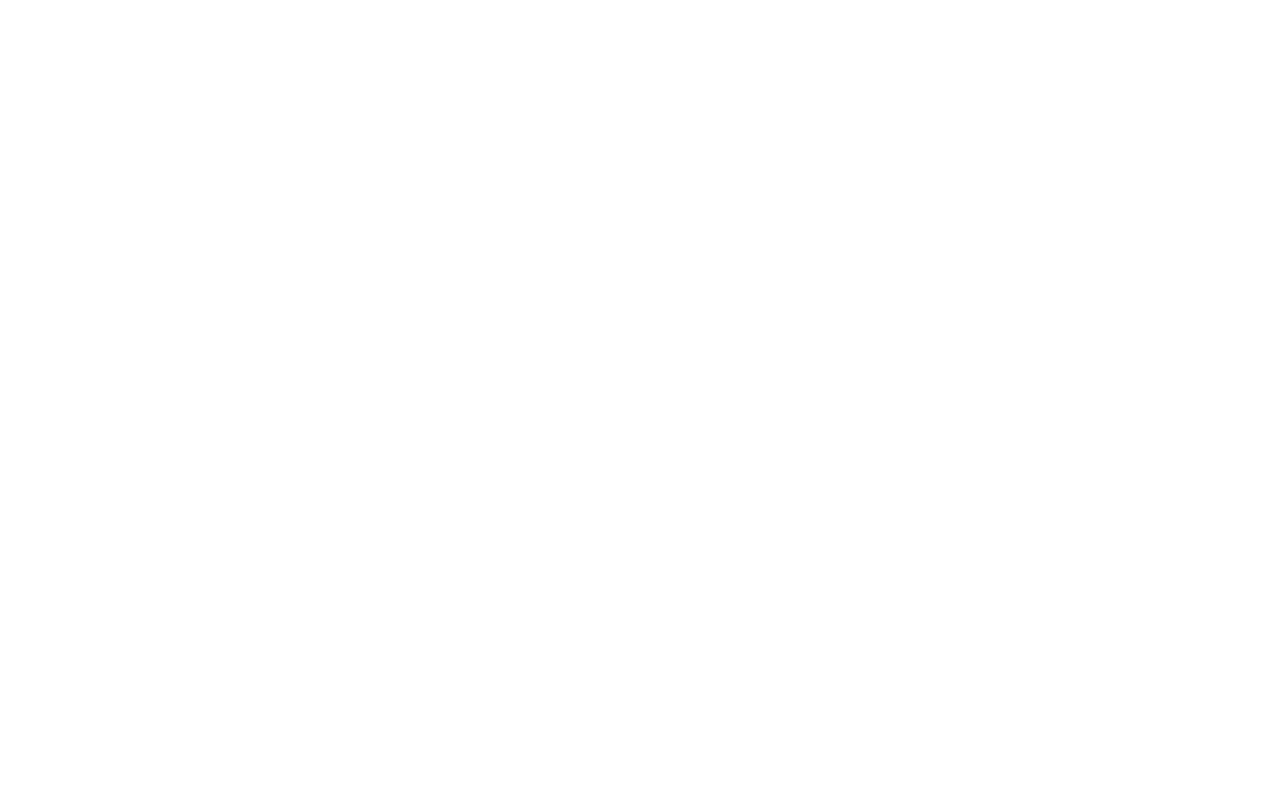
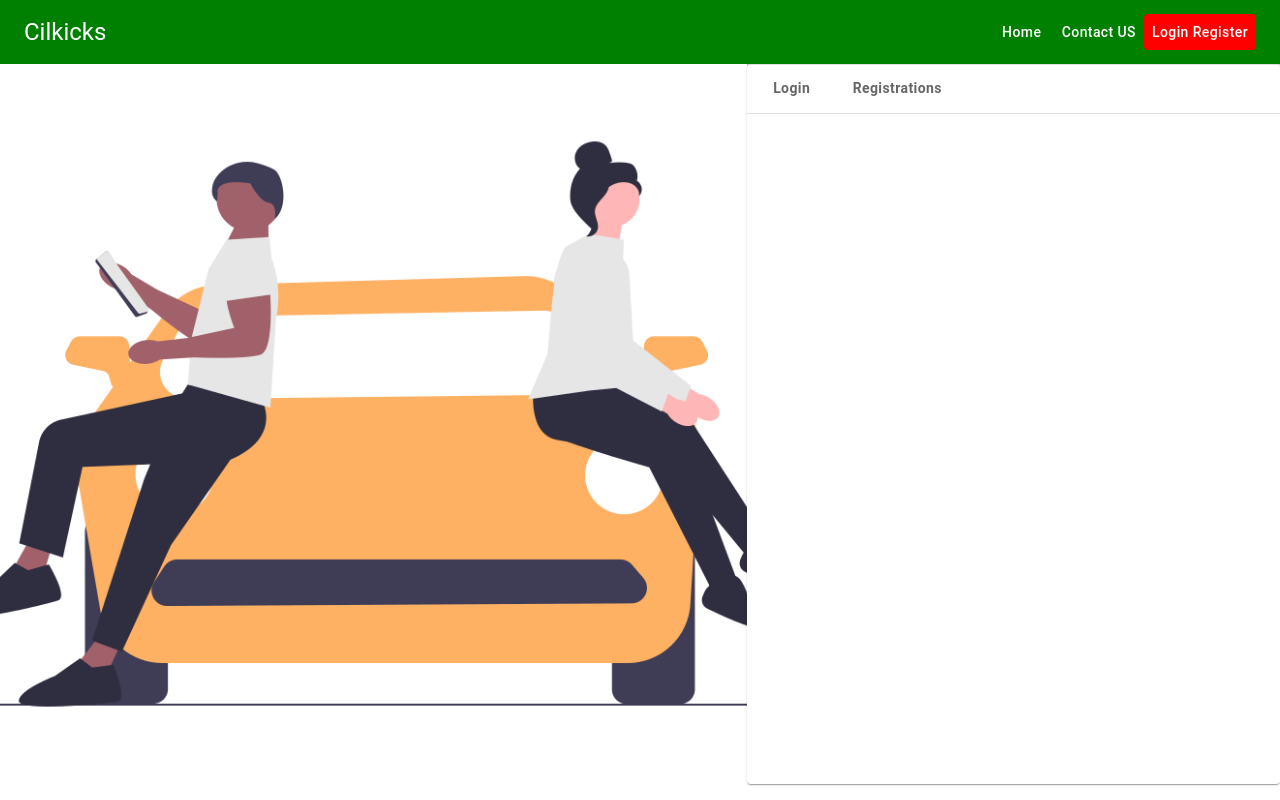
Before and after one commit to cecililu/loginfrontendinreact, a React (Create React App) app: page /login in a window 1280 px wide. Before the commit this address had no page. Built offline with nearby package versions, Linux system fonts and the light colour scheme.

Commit message:
login register page

```diff
--- a/src/App.js
+++ b/src/App.js
@@ -3,6 +3,7 @@
 import { Layout } from "./Components/pages/Layout";
 import { Home } from "./Components/pages/Home";
 import { Contact } from "./Components/pages/Contact";
+import { LoginRegister } from "./Components/pages/auth/LoginRegister";
 
 
 function App() {
@@ -13,6 +14,7 @@
             <Route path='/' element={<Layout/>}>
                 <Route index element={<Home/>}/>
                 <Route  path='contact' element={<Contact/>}/>
+                <Route  path='login' element={<LoginRegister/>}/>
             </Route>
           </Routes>
         </BrowserRouter>
--- a/src/Components/NavBar.js
+++ b/src/Components/NavBar.js
@@ -5,8 +5,8 @@
   return (
     <>
       <Box sx={{flexGrow:1,
-                backgroundColor: 'primary.dark',}}>
-        <AppBar position='static' color='secondary'>
+               }}>
+        <AppBar position='static' style={{backgroundColor:'green'}}>
             <Toolbar>
                 <Typography variant='h5' component='div' sx={{flexGrow:1}}>
                     Cilkicks
@@ -14,11 +14,13 @@
 
                 <Button component={NavLink} to='/' style={({isActive})=>{
                                                              return {backgroundColor: isActive?'red':''}}}
-                sx={{color:'white'}}>Home</Button>
+                sx={{color:'white',textTransform:'none'}}>Home</Button>
                 <Button component={NavLink} to='/contact' style={({isActive})=>{
                                                                 return {backgroundColor: isActive?'red':''}}}
-                sx={{color:'white'}}>Contact US</Button>
-
+                sx={{color:'white',textTransform:'none'}}>Contact US</Button>
+                 <Button component={NavLink} to='/login' style={({isActive})=>{
+                                                                return {backgroundColor: isActive?'red':''}}}
+                sx={{color:'white',textTransform:'none'}}>Login Register</Button>
             </Toolbar>
         </AppBar>
 
--- /dev/null
+++ b/src/Components/pages/auth/LoginRegister.js
@@ -0,0 +1,38 @@
+import { Card, Grid, Tabs, Typography,Box ,Tab } from '@mui/material'
+import image from '../../../images/car.png'
+import React from 'react'
+
+export const LoginRegister = () => {
+  return (
+    <>
+      <Grid container sx={{height:'90vh'}}>
+
+        <Grid item lg={7} sm={5}
+                sx={{
+                    backgroundImage:`url(${image})`,
+                    backgroundRepeat:'no-repeat',
+                    backgroundSize:'cover',
+                    backgroundPosition:'center'
+                    }}>
+
+        </Grid>
+        <Grid item lg={5} sm={7}
+                sx={{
+
+                    }}>
+
+            <Card sx={{width:'100%',height:'100%',backgroundColor:'white'}}>
+                <Box>
+                    <Box sx={{borderTop:1,borderBottom:1,borderColor:'divider'}}>
+                        <Tabs>
+                            <Tab label="Login" sx={{textTransform:'none',fontWeight:'bold'}}></Tab>
+                            <Tab label="Registrations"  sx={{textTransform:'none',fontWeight:'bold'}}></Tab>
+                        </Tabs>
+                    </Box>
+                </Box>
+                </Card>
+        </Grid>
+      </Grid>
+    </>
+  )
+}
```
Also changed, not shown: src/images/car.png (added).
